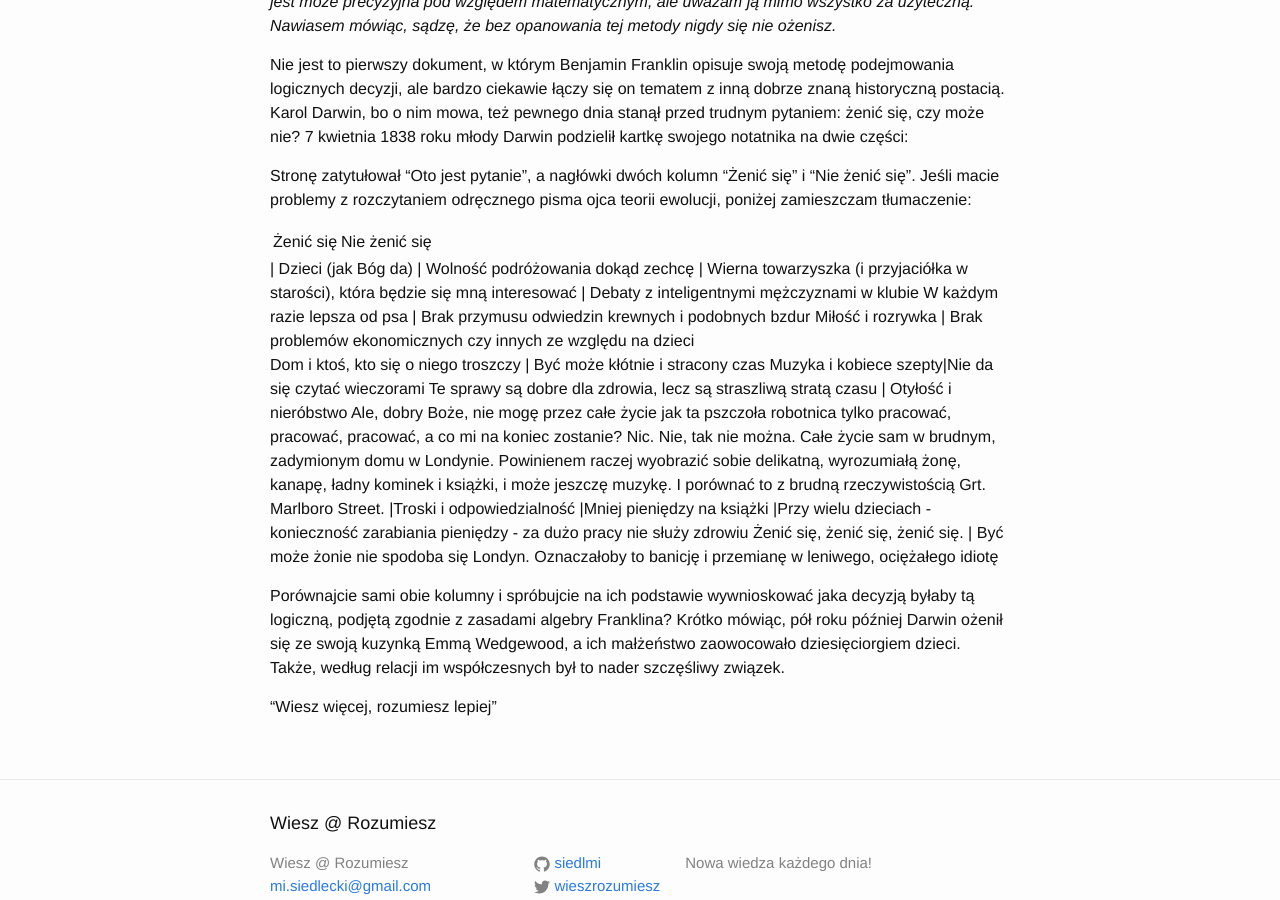
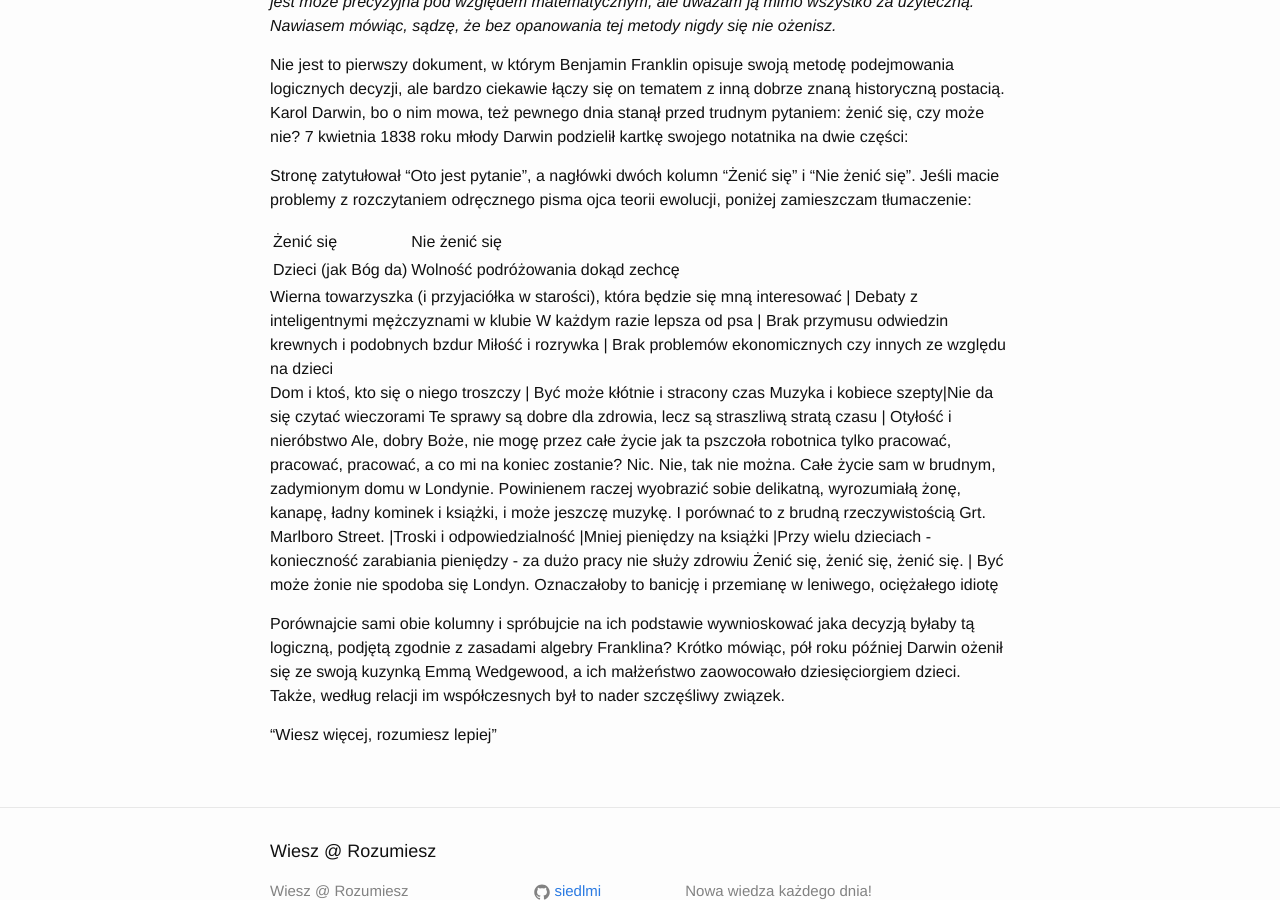
Before and after one commit to siedlmi/siedlmi.github.io, a Jekyll site: the page built from _posts/2020-02-04-post.markdown, in a window 1280 px wide and 900 px high, scrolled down 672 px. Built offline with Jekyll 4.4.1, drawn with Linux system fonts in a browser that asks for light colours.

```diff
--- a/_posts/2020-02-04-post.markdown
+++ b/_posts/2020-02-04-post.markdown
@@ -21,8 +21,8 @@ Stronę zatytułował “Oto jest pytanie”, a nagłówki dwóch kolumn “Żen
 
 
 | Żenić się | Nie żenić się |
+| Dzieci (jak Bóg da) | Wolność podróżowania dokąd zechcę |
 
-| Dzieci (jak Bóg da) | Wolność podróżowania dokąd zechcę |
 Wierna towarzyszka (i przyjaciółka w starości), która będzie się mną interesować | Debaty z inteligentnymi mężczyznami w klubie
 W każdym razie lepsza od psa | Brak przymusu odwiedzin krewnych i podobnych bzdur
 Miłość i rozrywka | Brak problemów ekonomicznych czy innych ze względu na dzieci
```
